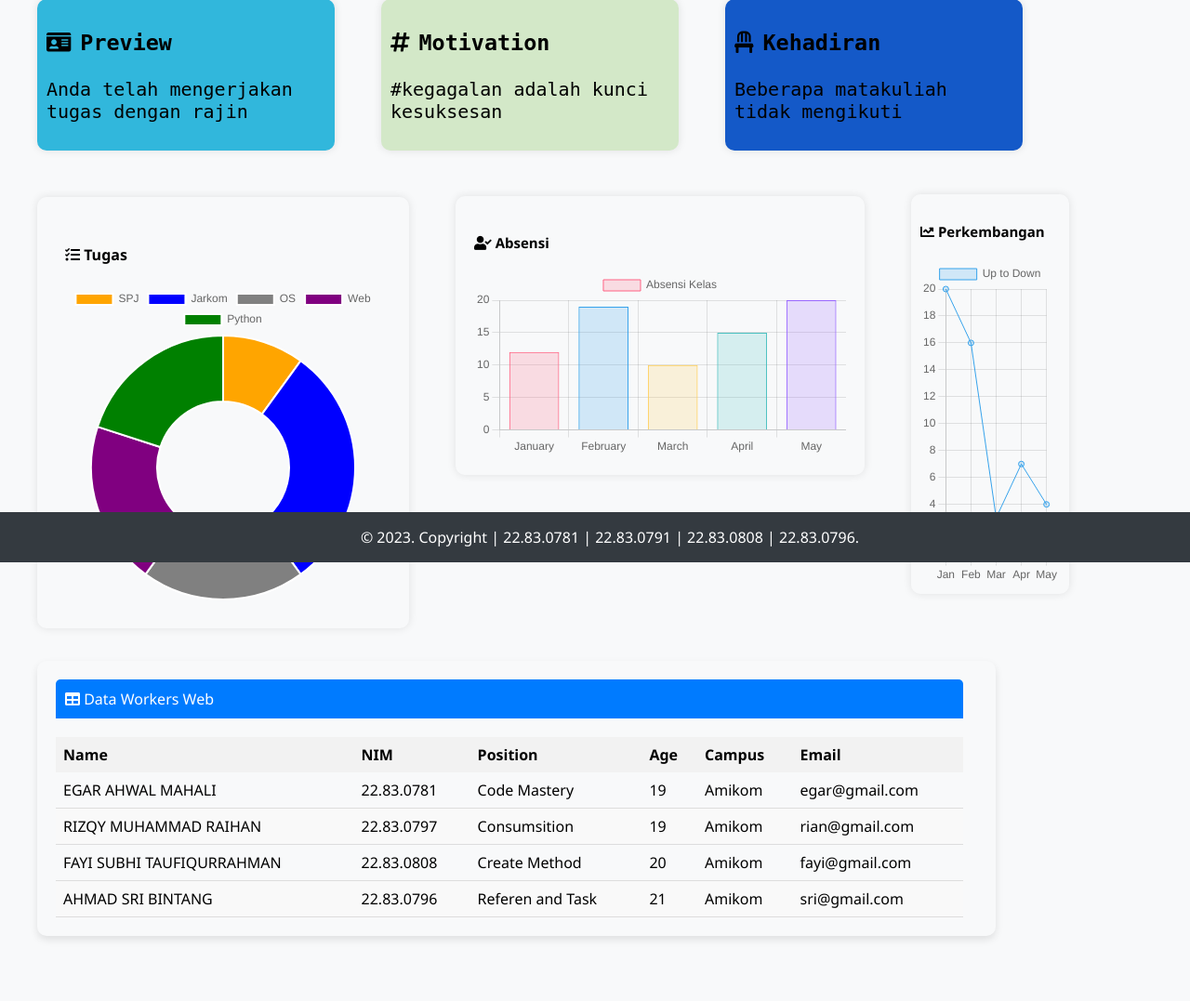
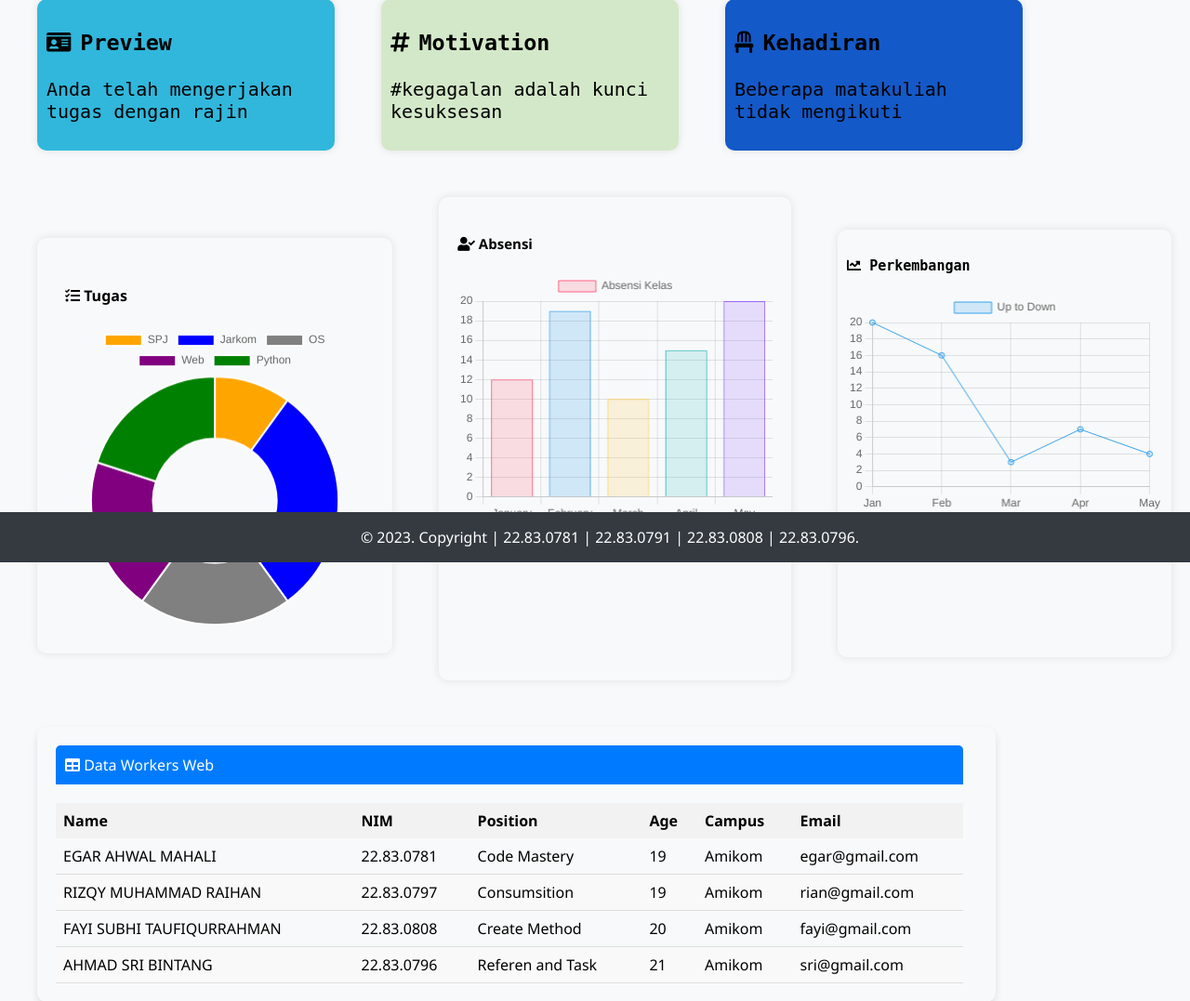
Before and after one commit to SuperbVisor/Web-form-login, a Flask app: page /dashbord in a window 1280 px wide. Shown: the part 195-1272 px from the top of the page at 93% size. Before the commit the page ends 1209 px from the top, so only its background shows below. Run offline with Flask 3, Linux system fonts and the light colour scheme; a user stored in the database is signed in.

Commit message:
Update css di  dash.html

```diff
--- a/templates/dash.html
+++ b/templates/dash.html
@@ -6,6 +6,7 @@
   <link rel="icon" href="/static/STAR.png">
   <link rel="stylesheet" href="https://cdnjs.cloudflare.com/ajax/libs/font-awesome/5.15.4/css/all.min.css">
   <script src="https://cdn.jsdelivr.net/npm/chart.js"></script>
+  <meta name="viewport" content="width=device-width, initial-scale=1.0">
 
   <style>
     body {
@@ -90,7 +91,7 @@
     }
 
     .chart-box {
-      width: 400px;
+      width: 100%;
       border-radius: 10px;
       padding: 30px;
       box-sizing: border-box;
@@ -99,18 +100,27 @@
       box-shadow: 0 0 10px rgba(0, 0, 0, 0.1);
     }
     .chart-bex{
-      margin-bottom: 150px;
       border-radius: 10px;
       padding: 20px;
+      padding-bottom: 100px;
+      width: 100%;
+      height: 400px;
+      margin-top: 50px;
+      margin-bottom: 50px;
       margin-left: 50px;
       box-shadow: 0 0 10px rgba(0, 0, 0, 0.1);
     }
     .chart-bix{
-      margin-bottom: 25px;
       border-radius: 10px;
+      margin-top: 10px;
+      box-shadow: 0 0 10px rgba(0, 0, 0, 0.1);
+      width: 100%;
+      height: 350px;
       padding: 10px;
+      padding-bottom: 100px;
+      font-family: monospace ;
+      font-size: 20px;
       margin-left: 50px;
-      box-shadow: 0 0 10px rgba(0, 0, 0, 0.1);
     }
     img {
       width: 100px;
@@ -245,19 +255,19 @@
         <div class="chart1">
         <h4><i class="fas fa-tasks"></i> Tugas</h4>
         </div>
-        <canvas id="doughnutChart" width="20" height="10"></canvas>
+        <canvas id="doughnutChart" width="100%" height="10"></canvas>
       </div>
       <div class="chart-bex">
         <div class="chart2">
         <h4 style="font-size: 15px;"><i class="fas fa-user-check"></i> Absensi</h4>
       </div>
-        <canvas id="barChart" width="400" height="200"></canvas>
+        <canvas id="barChart" width="500px" height="400"></canvas>
       </div>
     <div class="chart-bix">
       <div class="chart3">
       <h4 style="font-size: 15px;"><i class="fas fa-chart-line"></i> Perkembangan</h4>
     </div>
-      <canvas id="areaChart" width="150px" height="350px"></canvas>
+      <canvas id="areaChart" width="500px" height="350px"></canvas>
     </div>
     </div>
     <div class="card1">
```
